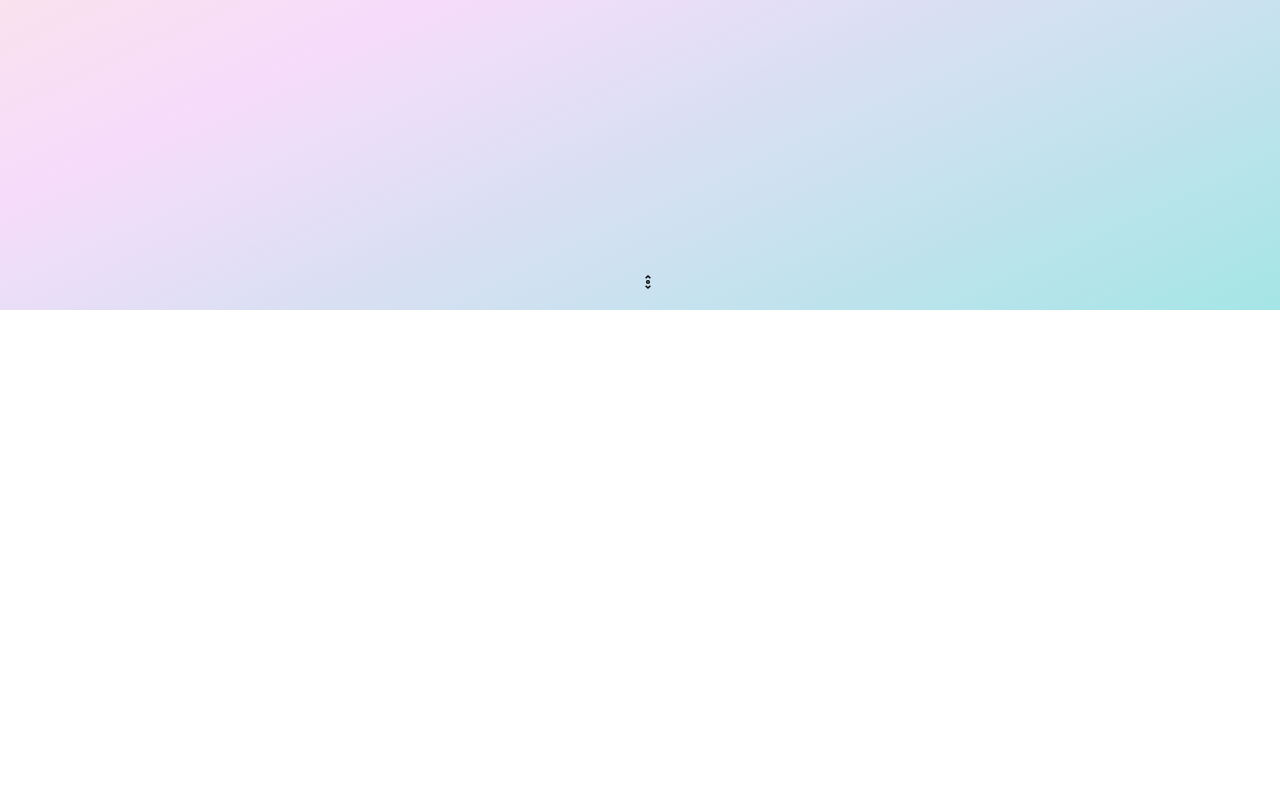
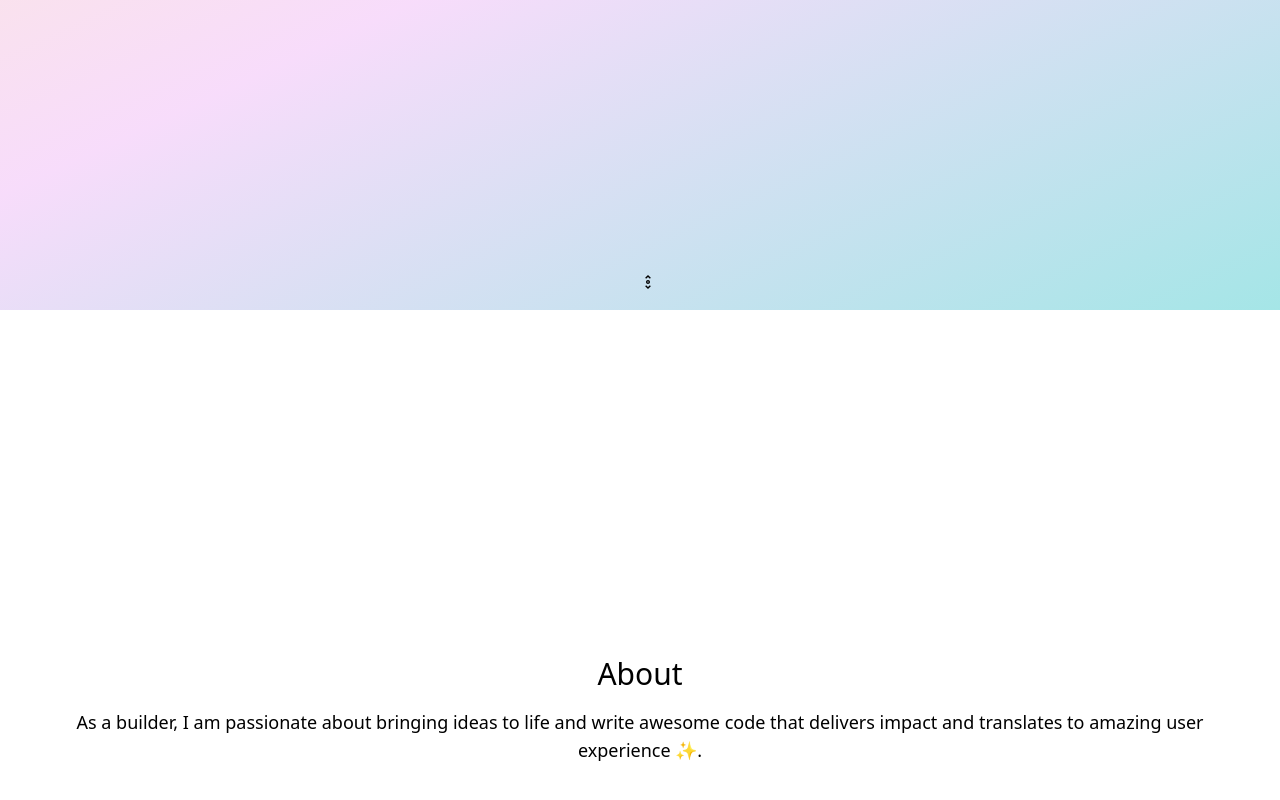
Before and after one commit to rakshit087/rakshit087.github.io, a Next.js app: page / in a window 1280 px wide. Shown: the part 490-1290 px from the top of the page. Before the commit the page ends 800 px from the top, so only its background shows below. Built offline with nearby package versions, Linux system fonts and the light colour scheme.

Commit message:
Added about section
Signed-off-by: Rakshit <rakshit087@gmail.com>

```diff
--- /dev/null
+++ b/src/components/About.tsx
@@ -0,0 +1,11 @@
+export const About = () => {
+  return (
+    <div className="flex flex-col items-center justify-center h-screen px-12 bg-no-repeat">
+      <p className="mb-4 text-3xl">About</p>
+      <p className="text-lg text-center">
+        As a builder, I am passionate about bringing ideas to life and write awesome code that delivers impact and
+        translates to amazing user experience ✨.
+      </p>
+    </div>
+  );
+};
--- a/src/pages/index.tsx
+++ b/src/pages/index.tsx
@@ -1,5 +1,6 @@
 import type { NextPage } from 'next';
 import Head from 'next/head';
+import { About } from '../components/About';
 import { Intro } from '../components/Intro';
 import { Navbar } from '../components/Navbar';
 
@@ -14,6 +15,7 @@ const Home: NextPage = () => {
       <Navbar />
       <main>
         <Intro />
+        <About />
       </main>
 
       <footer></footer>
```
Also changed, not shown: public/images/bg-wave.svg (added).
